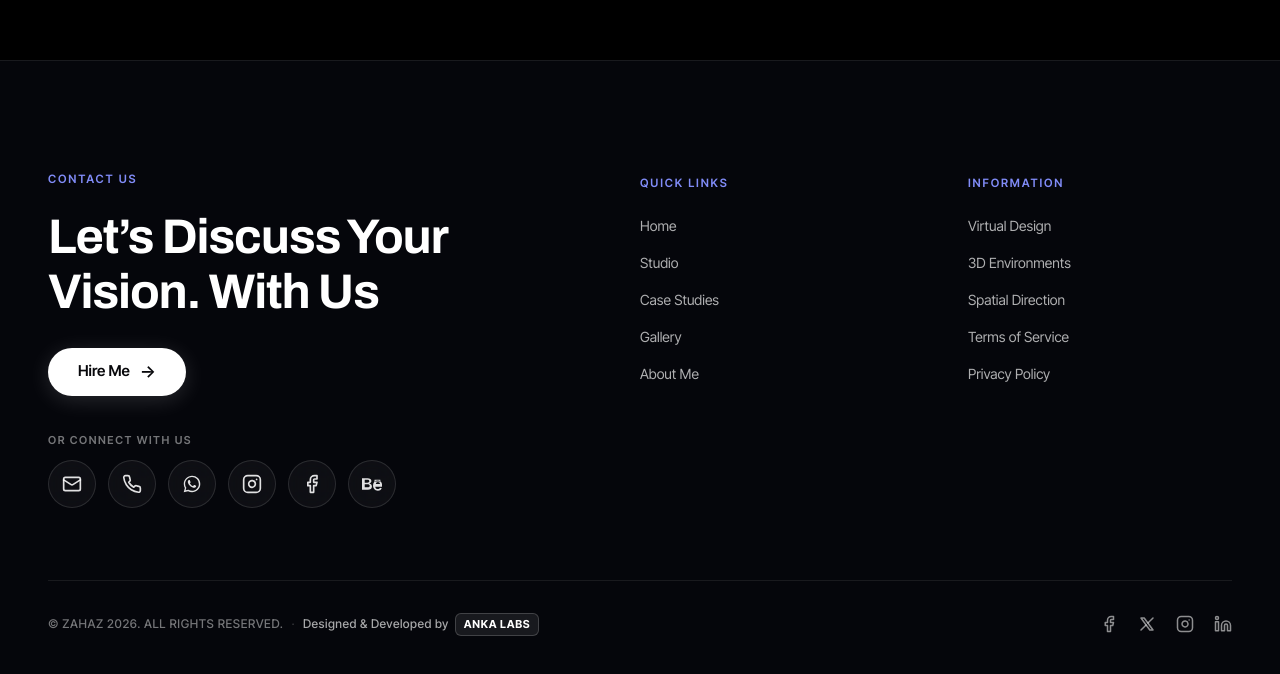
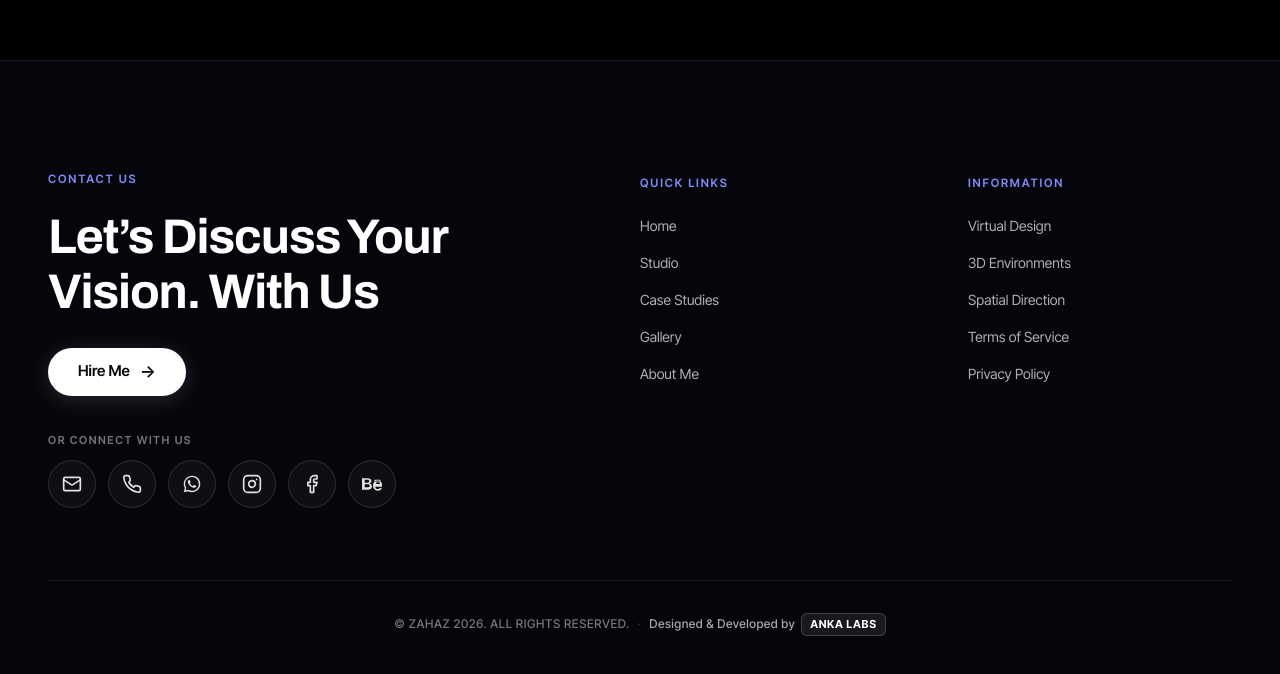
Before and after one commit to manee235/zahaz-portfolio, a React (Vite) app: page / in a window 1280 px wide. Shown: the part 3222-3896 px from the top of the page. Built offline with nearby package versions, Linux system fonts and the light colour scheme.

Commit message:
feat(footer): remove social media icons from bottom footer bar

```diff
--- a/src/components/ContactFooter.jsx
+++ b/src/components/ContactFooter.jsx
@@ -200,41 +200,6 @@ export function ContactFooter({ onOpenHireMe }) {
               <span className="anka-labs-badge">Anka Labs</span>
             </span>
           </div>
-
-          <div className="footer-social-links" aria-label="Social media profiles">
-            {/* Facebook */}
-            <a href="https://facebook.com" target="_blank" rel="noopener noreferrer" aria-label="Facebook">
-              <svg viewBox="0 0 24 24" width="18" height="18" fill="none" stroke="currentColor" strokeWidth="2" strokeLinecap="round" strokeLinejoin="round">
-                <path d="M18 2h-3a5 5 0 0 0-5 5v3H7v4h3v8h4v-8h3l1-4h-4V7a1 1 0 0 1 1-1h3z" />
-              </svg>
-            </a>
-
-            {/* X / Twitter */}
-            <a href="https://twitter.com" target="_blank" rel="noopener noreferrer" aria-label="X / Twitter">
-              <svg viewBox="0 0 24 24" width="18" height="18" fill="none" stroke="currentColor" strokeWidth="2" strokeLinecap="round" strokeLinejoin="round">
-                <path d="M4 4l11.733 16h4.267l-11.733 -16z" />
-                <path d="M4 20l6.768 -6.768m2.46 -2.46l6.772 -6.772" />
-              </svg>
-            </a>
-
-            {/* Instagram */}
-            <a href="https://instagram.com" target="_blank" rel="noopener noreferrer" aria-label="Instagram">
-              <svg viewBox="0 0 24 24" width="18" height="18" fill="none" stroke="currentColor" strokeWidth="2" strokeLinecap="round" strokeLinejoin="round">
-                <rect x="2" y="2" width="20" height="20" rx="5" ry="5" />
-                <path d="M16 11.37A4 4 0 1 1 12.63 8 4 4 0 0 1 16 11.37z" />
-                <line x1="17.5" y1="6.5" x2="17.51" y2="6.5" />
-              </svg>
-            </a>
-
-            {/* LinkedIn */}
-            <a href="https://linkedin.com" target="_blank" rel="noopener noreferrer" aria-label="LinkedIn">
-              <svg viewBox="0 0 24 24" width="18" height="18" fill="none" stroke="currentColor" strokeWidth="2" strokeLinecap="round" strokeLinejoin="round">
-                <path d="M16 8a6 6 0 0 1 6 6v7h-4v-7a2 2 0 0 0-2-2 2 2 0 0 0-2 2v7h-4v-7a6 6 0 0 1 6-6z" />
-                <rect x="2" y="9" width="4" height="12" />
-                <circle cx="4" cy="4" r="2" />
-              </svg>
-            </a>
-          </div>
         </div>
       </div>
     </footer>
--- a/src/index.css
+++ b/src/index.css
@@ -3476,9 +3476,10 @@ img {
   padding-top: 32px;
   display: flex;
   align-items: center;
-  justify-content: space-between;
+  justify-content: center;
   gap: 20px;
   flex-wrap: wrap;
+  text-align: center;
 }
 
 .footer-copyright-group {
@@ -3567,8 +3568,9 @@ img {
   .contact-footer-bottom {
     margin-top: 48px;
     flex-direction: column;
-    align-items: flex-start;
-    gap: 24px;
+    align-items: center;
+    justify-content: center;
+    gap: 16px;
   }
 
   .contact-icons-grid {
```
